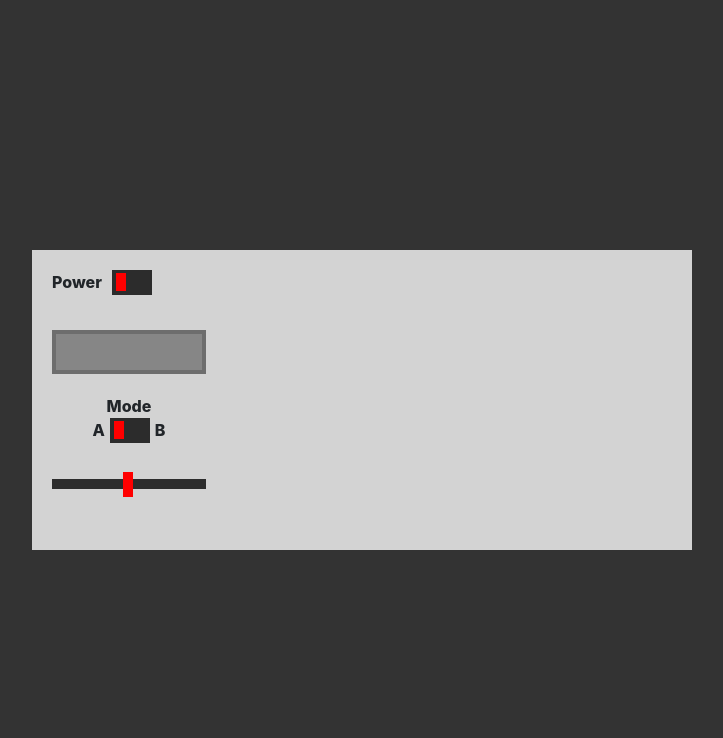
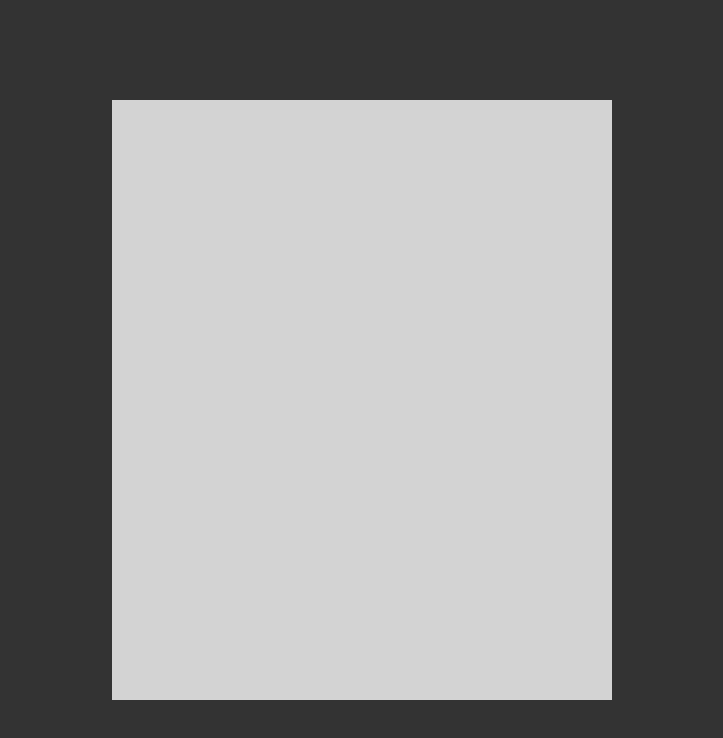
Before and after one commit to chamodyawimansha/drum-machine, a React (Create React App) app: page / in a window 1280 px wide. Shown: the top 738 px of the page, without its empty margins (278-1001 px from the left). Built offline with nearby package versions, Linux system fonts and the light colour scheme.

Commit message:
straightforward design

```diff
--- a/public/index.html
+++ b/public/index.html
@@ -18,6 +18,12 @@
     <link
       href="https://fonts.googleapis.com/css2?family=Bungee&display=swap"
       rel="stylesheet"
+    />
+    <link
+      rel="stylesheet"
+      href="https://stackpath.bootstrapcdn.com/bootstrap/4.5.2/css/bootstrap.min.css"
+      integrity="sha384-JcKb8q3iqJ61gNV9KGb8thSsNjpSL0n8PARn9HuZOnIxN0hoP+VmmDGMN5t9UJ0Z"
+      crossorigin="anonymous"
     />
     <!--
       Notice the use of %PUBLIC_URL% in the tags above.
--- a/src/App.css
+++ b/src/App.css
@@ -16,12 +16,26 @@
 }
 
 #drum-machine {
-  width: 660px;
-  min-height: 300px;
   background: #d3d3d3;
   padding: 20px;
+  width: 500px;
+  min-height: 600px;
 }
 
+/* @media (min-width: 576px) {
+  #drum-machine {
+    width: 400px;
+    min-height: 300px;
+  }
+}
+
+@media (min-width: 768px) {
+  #drum-machine {
+    width: 660px;
+    min-height: 300px;
+  }
+} */
+/*
 #drum-machine-panel {
   display: inline-block;
 }
@@ -141,4 +155,4 @@ input:checked + .slider:before {
   height: 25px;
   background: rgb(255, 0, 0);
   cursor: pointer;
-}
+} */
--- a/src/App.js
+++ b/src/App.js
@@ -26,41 +26,8 @@ class App extends Component {
   render() {
     return (
       <div id="drum-machine">
-        <div id="drum-machine-panel">
-          <div id="drum-machine-power">
-            <p id="drum-machine-power-label" className="select-off">
-              Power
-            </p>
-            <label class="switch">
-              <input type="checkbox" />
-              <span class="slider"></span>
-            </label>
-          </div>
-
-          <div id="drum-machine-display"></div>
-
-          <div id="drum-machine-mode">
-            <p id="drum-machine-mode-label" className="select-off">
-              Mode
-            </p>
-            <span className="drum-machine-mode-label select-off">A</span>
-            <label class="switch">
-              <input type="checkbox" />
-              <span class="slider"></span>
-            </label>
-            <span className="drum-machine-mode-label select-off">B</span>
-          </div>
-          <div id="volume-slider">
-            <input
-              type="range"
-              min="1"
-              max="100"
-              value="50"
-              class="volume-slider"
-              id="volume-slider"
-            />
-          </div>
-        </div>
+        <div id="switch-panel"></div>
+        <div id="button-panel"></div>
       </div>
     );
   }
```
